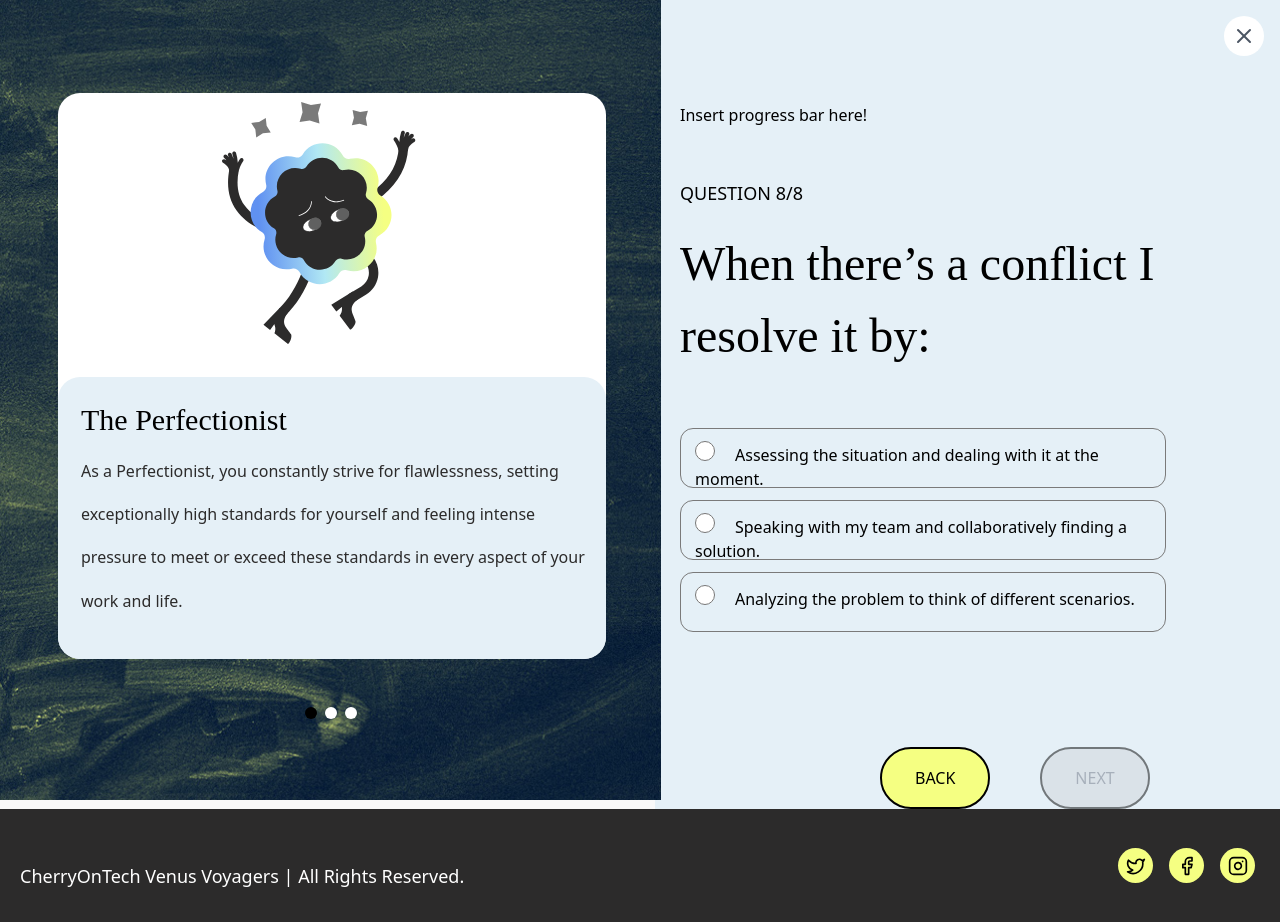
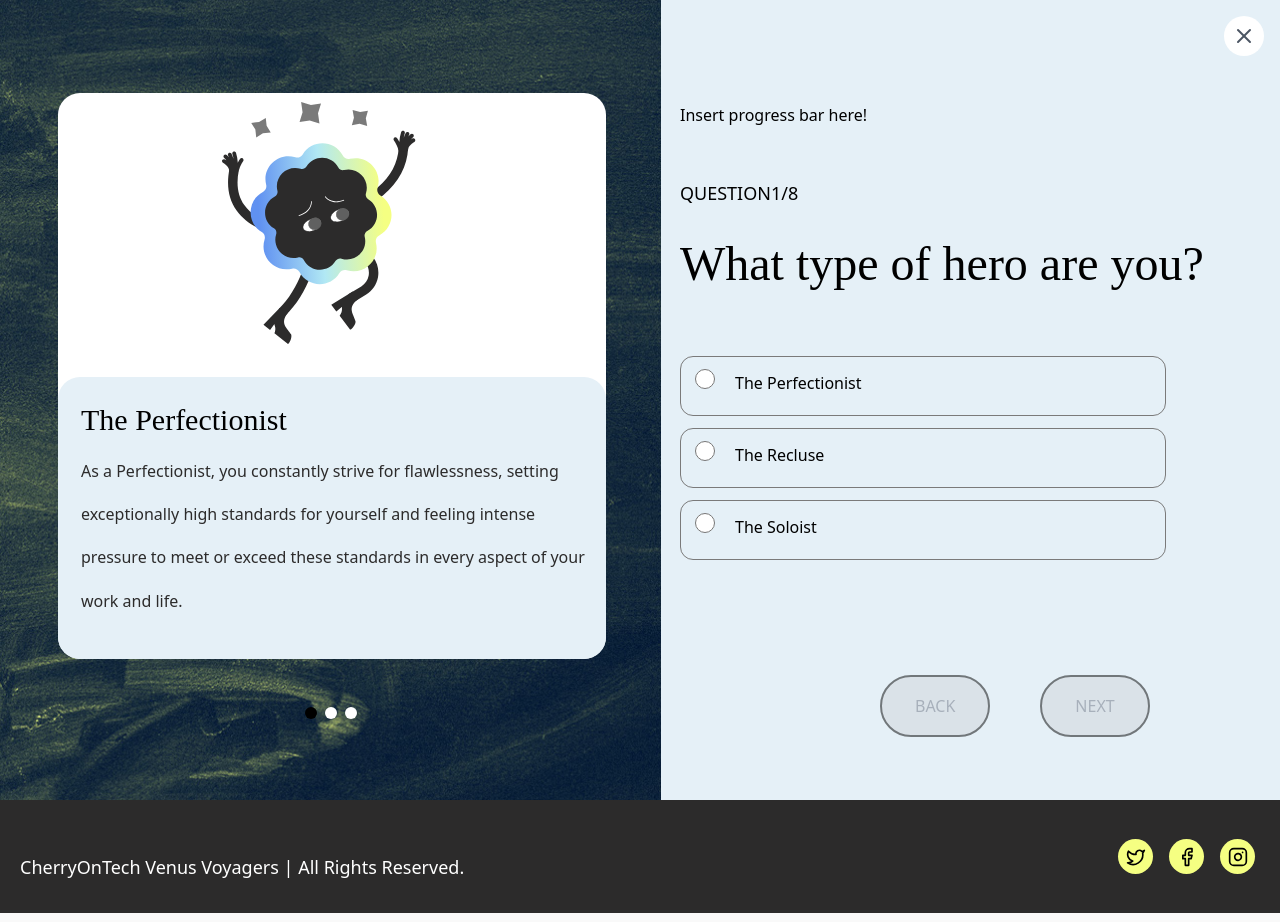
Before and after one commit to cherryontech/JourneyWise, a React (Vite) app in the folder app/: page /questionnaire in a window 1280 px wide. Built offline with nearby package versions, Linux system fonts and the light colour scheme.

Commit message:
updated the functionality for the buttons & refactored the options

```diff
--- a/app/src/components/ArcheTypes/StartQuestionnaire.jsx
+++ b/app/src/components/ArcheTypes/StartQuestionnaire.jsx
@@ -4,13 +4,13 @@ import LearnArchetypes from "../Questionnaire/LearnArchetypes"
 import Footer from '../Footer/Footer'
 
 const StartQuestionnaire = () => {
-    const [currentQuestion, setCurrentQuestion] = useState(0)
+
 
     return (
         <div className="h-screen">
         <div className="flex flex-row ml-[655px]">
             <LearnArchetypes />
-            <Questionnaire currentQuestion={currentQuestion} setCurrentQuestion={setCurrentQuestion} />
+            <Questionnaire />
         </div>
         <Footer />
         </div>
--- /dev/null
+++ b/app/src/components/Questionnaire/Options.jsx
@@ -0,0 +1,22 @@
+import React from "react"
+function Options ({answerChoices, handleSelected}){
+    const handleChange = (i)=>{
+        handleSelected(i)
+    }
+
+    return (
+        <div>
+            {answerChoices.map((choice, i) => (
+        <div  key = {choice} id="question" className="flex flex-col">
+        <div className="border border-[#7A7A7A] rounded-[13px] w-[486px] h-[60px] py-[12px] pl-[14px] mb-[12px]">
+          <input type="radio" id="perfectionist" name="archetype" value="The Perfectionist" className="mr-[20px] w-[20px] h-[20px]"onChange = {()=>handleChange(i)} />
+          <label>{choice}</label>
+        </div>
+        </div>
+      ))
+}
+        </div>
+    )
+}
+
+export default Options
--- a/app/src/components/Questionnaire/Questionnaire.jsx
+++ b/app/src/components/Questionnaire/Questionnaire.jsx
@@ -1,38 +1,47 @@
-import React from 'react'
+import React, { useState } from 'react'
 import Buttons from '../Buttons/Buttons'
+import Options from './Options'
 import ProgressBar from './ProgressBar'
 import { questionData } from '../../Data/questionData'
 
 
-const Questionnaire = ({currentQuestion, setCurrentQuestion, handleNextQuestion}) => {
+const Questionnaire = () => {
+  const [questions , setQuestions] = useState( questionData )
 
-  const { questions } = questionData
-  const { number, question, answerChoices } = questions[currentQuestion]
+  const [index , setIndex ]= useState(0)
+  const [selected, setSelected] = useState(null);
 
-  const nextQuestion = currentQuestion + 1;
-    if (nextQuestion < questions.length) {
-      setCurrentQuestion(nextQuestion);
+  console.log(selected)
+
+  const numberQuestion = index+1
+
+  const handleNext = () => {
+    if (index < questions.questions.length - 1) {
+      setIndex(index + 1);
+      setSelected(null)
     }
+  }
+  const handleBack = ()=>{
+    if (index > 0 ) {
+      setIndex(index -1);
+    }
+  }
+
+  const handleSelected = (i)=>{
+    setSelected(i)
+  }
 
   return (
     <div className="bg-[#E5F0F7] lg:w-[779px] px-[25px]">
       <ProgressBar />
       <header>
-        <p className="text-[18px]">QUESTION {number}/8</p>
-        <h3 className="mt-[21px] mb-[56px] text-[48px]">{question}</h3>
+        <p className="text-[18px]">QUESTION{ numberQuestion}/{questions.questions.length}</p>
+        <h3 className="mt-[21px] mb-[56px] text-[48px]">{questions.questions[index].question}</h3>
       </header>
-      {answerChoices.map((choice) => (
-        <div id="question" className="flex flex-col">
-        <div className="border border-[#7A7A7A] rounded-[13px] w-[486px] h-[60px] py-[12px] pl-[14px] mb-[12px]">
-          <input type="radio" id="perfectionist" name="archetype" value="The Perfectionist" className="mr-[20px] w-[20px] h-[20px]" />
-          <label>{choice}</label>
-        </div>
-        </div>
-      ))
-}
+      <Options answerChoices={questions.questions[index].answerChoices} handleSelected = {handleSelected}/>
       <div className="ml-[200px] pb-[0px] mt-[103px]">
-        <Buttons primary rounded className="mr-[50px] px-[33px] py-[17px]" >BACK</Buttons>
-        <Buttons onClick={nextQuestion} alternate rounded className="px-[33px] py-[17px]" >NEXT</Buttons>
+        <Buttons  onClick = {handleBack}primary rounded  alternate={index === 0} className="mr-[50px] px-[33px] py-[17px]" >BACK</Buttons>
+        <Buttons onClick = {handleNext} alternate = {selected === null} primary = {selected !=null}rounded  className="px-[33px] py-[17px]" >NEXT</Buttons>
       </div>
     </div>
   )
```
Also changed, not shown: app/src/components/Buttons/Buttons.jsx (+5 -2 lines).
